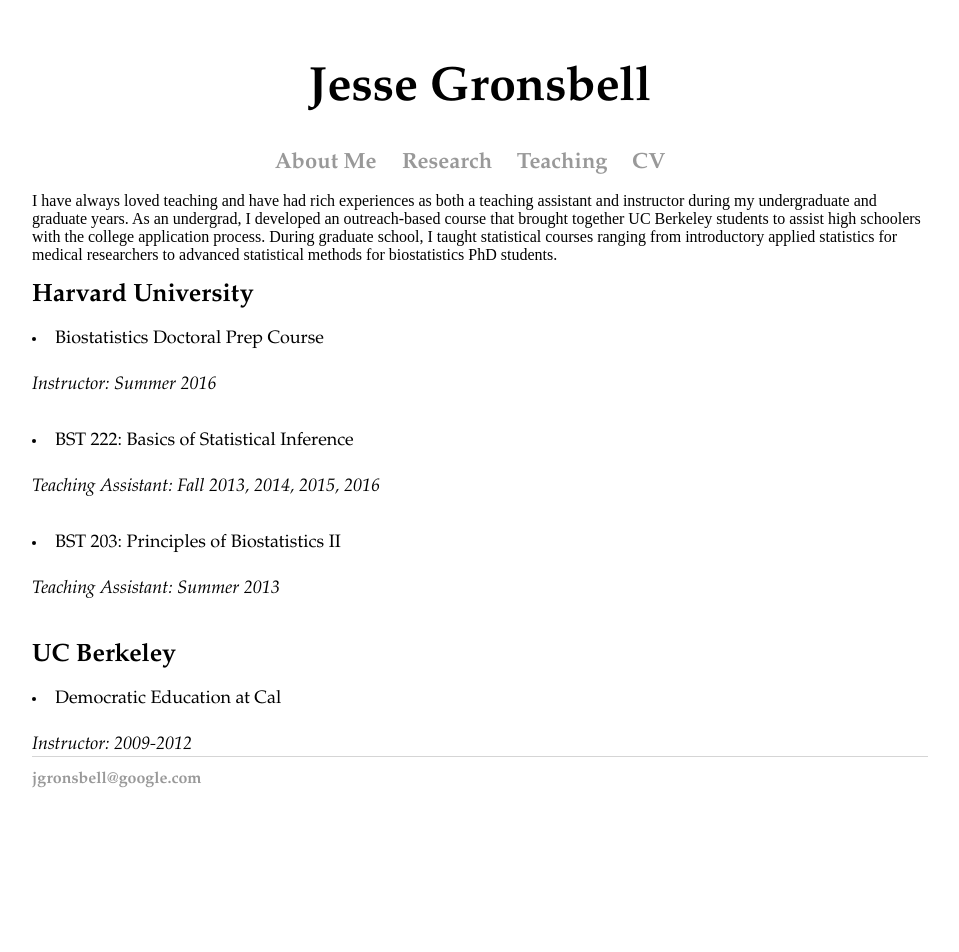
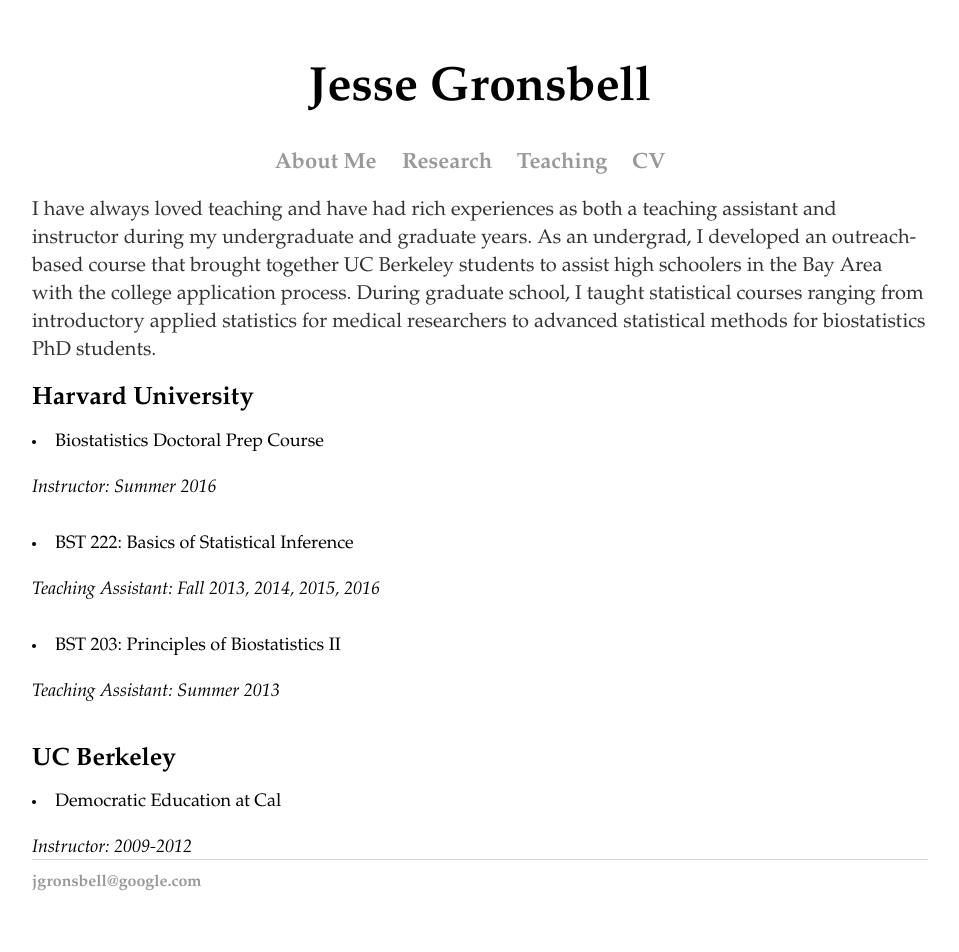
Before and after one commit to jgrons/old_website, a Jekyll site: the page built from teaching.html, in a window 1280 px wide. Shown: the whole page, without its empty margins (160-1119 px from the left). Built offline with Jekyll 4.4.1, drawn with Linux system fonts in a browser that asks for light colours; before the commit the page ends 900 px from its top, so only the background shows below that.

Commit message:
Update teaching.html

```diff
--- a/teaching.html
+++ b/teaching.html
@@ -7,13 +7,17 @@
 <div class="blurb">
 
 	<div class="span2">
-		I have always loved teaching and have had rich experiences as both a teaching assistant and instructor
+	    </div>
+
+	<p style="font-size:20px; font-family: palatino">
+	I have always loved teaching and have had rich experiences as both a teaching assistant and instructor
 		during my undergraduate and graduate years.  As an undergrad, I developed an outreach-based
-		course that brought together UC Berkeley students to assist high schoolers with the college application process.
-		During graduate school, I taught statistical courses ranging from introductory applied statistics for medical researchers to
-		advanced statistical methods for biostatistics PhD students.
+		course that brought together UC Berkeley students to assist high schoolers in the Bay Area
+		with the college application process.  During graduate school, I taught statistical courses ranging
+		from introductory applied statistics for medical researchers to advanced statistical methods for
+		biostatistics PhD students.
+	</p>
 
-        </div>
 
 
 	<h1 style="font-size:25px; font-family: palatino"> Harvard University </h1>
```
